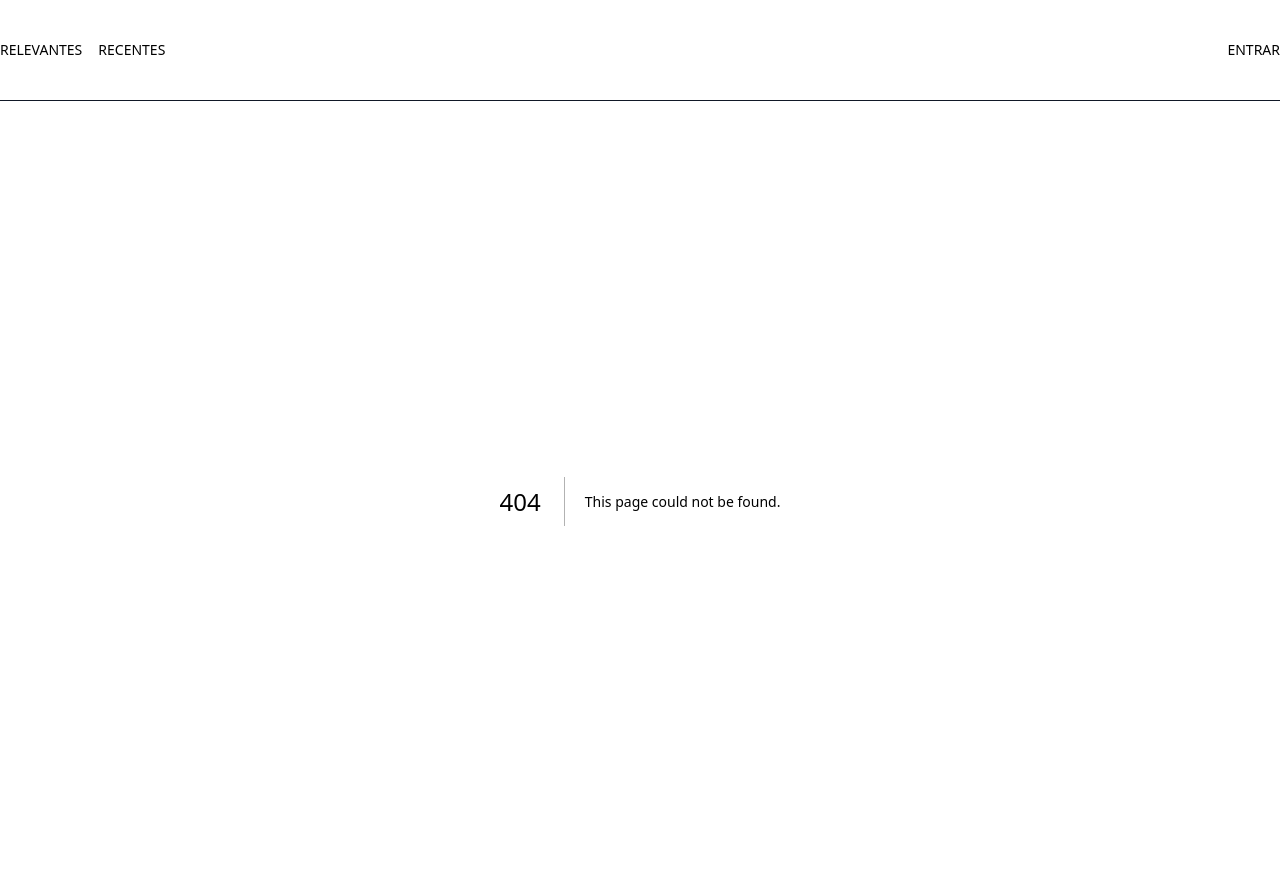
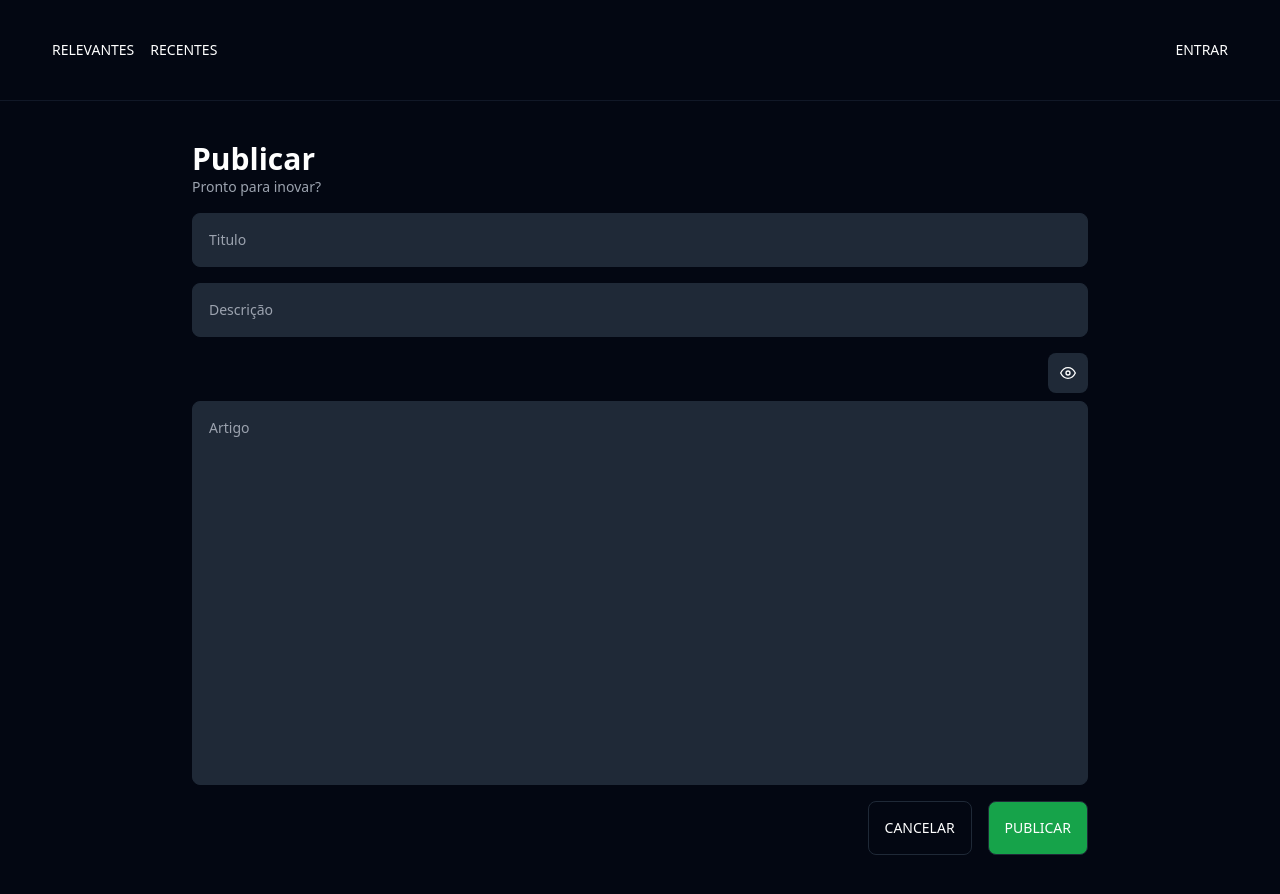
Before and after one commit to franklinST-05/my-tabnews.web, a Next.js app: page /publish in a window 1280 px wide. Before the commit this address had no page. Shown: the top 894 px of the page. After the commit the page ends 855 px from the top, so only its background shows below. Built offline with nearby package versions, Linux system fonts and the light colour scheme.

Commit message:
feat: editor publish

```diff
--- a/package.json
+++ b/package.json
@@ -13,14 +13,17 @@
     "@types/react": "18.2.13",
     "@types/react-dom": "18.2.6",
     "autoprefixer": "10.4.14",
+    "marked": "^5.1.0",
     "next": "13.4.7",
     "postcss": "8.4.24",
     "react": "18.2.0",
     "react-dom": "18.2.0",
+    "react-icons": "^4.10.1",
     "tailwindcss": "3.3.2",
     "typescript": "5.1.3"
   },
   "devDependencies": {
+    "@types/marked": "^5.0.0",
     "@typescript-eslint/eslint-plugin": "^5.60.0",
     "@typescript-eslint/parser": "^5.60.0",
     "eslint": "^8.43.0"
--- /dev/null
+++ b/src/components/Editor/index.tsx
@@ -0,0 +1,44 @@
+import { marked } from 'marked';
+import React, { ChangeEventHandler, useState } from 'react';
+import { FiEdit2, FiEye } from 'react-icons/fi';
+
+const Editor: React.FC = () => {
+
+    const [article, setArticle] = useState<string>('');
+    const [md, setMd] = useState<string>('');
+
+    const change:ChangeEventHandler<HTMLTextAreaElement> = ({ target }) => {
+        setArticle(target.value);
+        const parsed = marked(target.value, {
+            sanitize: true,
+        });
+        setMd(parsed);
+    };
+    const [editorMode, setEditorMode] = useState<boolean>(true);
+
+    return (
+        <div className="space-y-2">
+            <div className="flex items-center justify-end">
+                <button type="button" onClick={() => setEditorMode(!editorMode)} className="w-10 h-10 rounded-lg bg-gray-800 flex items-center justify-center">
+                    { editorMode ? <FiEye/> : <FiEdit2/> }
+                </button>
+            </div>
+            <div className=" block w-full h-96 p-4 text-sm text-white placeholder:text-gray-400 border border-gray-800 rounded-lg bg-gray-800">
+
+                {editorMode && (
+                    <textarea
+                        placeholder="Artigo"
+                        value={article}
+                        onChange={change}
+                        className="w-full h-full bg-transparent border-none outline-none resize-none"
+                    />
+                )}
+
+                {!editorMode && ( <div className="editor-markdown relative" dangerouslySetInnerHTML={{ __html:  md}}/> )}
+
+            </div>
+        </div>
+    );
+};
+
+export default Editor;
--- a/src/pages/_styles.css
+++ b/src/pages/_styles.css
@@ -8,7 +8,130 @@ body {
     color: #fff;
 }
 
-main {
+main,
+.container-app {
+    transition: padding 0.3s linear;
     padding-left: 52px;
     padding-right: 52px;
 }
+
+::-webkit-scrollbar {
+    width: 4px;
+}
+
+::-webkit-scrollbar-thumb {
+    background-color: #39425a;
+    border-radius: 10px;
+}
+
+@media screen and (max-width: 800px) {
+
+    .container-app,
+    main {
+        padding-left: 22px;
+        padding-right: 22px;
+    }
+}
+
+
+
+/* EDITOR MD */
+.editor-markdown {
+    position: relative;
+    height: max-content;
+    max-height: 100%;
+    overflow-y: scroll;
+}
+
+
+.editor-markdown * {
+    line-height: normal;
+}
+
+.editor-markdown h1 {
+    font-size: 2.5rem;
+    font-weight: bold;
+}
+
+.editor-markdown h2 {
+    font-size: 2rem;
+    font-weight: bold;
+}
+
+.editor-markdown h3 {
+    font-size: 1.8rem;
+    font-weight: bold;
+}
+
+.editor-markdown p {
+    margin-bottom: 1rem;
+}
+
+.editor-markdown em,
+.editor-markdown i {
+    font-style: italic;
+}
+
+.editor-markdown strong,
+.editor-markdown b {
+    font-weight: bold;
+}
+
+.editor-markdown a {
+    color: #007bff;
+    text-decoration: none;
+}
+
+.editor-markdown a:hover {
+    text-decoration: underline;
+}
+
+.editor-markdown img {
+    max-width: 100%;
+    height: auto;
+    border-radius: 10px;
+}
+
+.editor-markdown ul {
+    list-style-type: disc;
+    margin-bottom: 1rem;
+    padding-left: 2rem;
+}
+
+.editor-markdown ol {
+    list-style-type: decimal;
+    margin-bottom: 1rem;
+    padding-left: 2rem;
+}
+
+.editor-markdown blockquote {
+    border-left: 2px solid #ccc;
+    padding-left: 1rem;
+    margin-left: 0;
+}
+
+.editor-markdown code {
+    font-family: Consolas, monospace;
+    background-color: #f8f8f8;
+    padding: 2px 4px;
+    border-radius: 4px;
+}
+
+.editor-markdown pre {
+    background-color: #14171f;
+    padding: 1rem;
+    overflow-x: auto;
+    border-radius: 4px;
+}
+
+.editor-markdown pre code {
+    display: block;
+    background-color: transparent;
+    font-family: Consolas, monospace;
+}
+
+.editor-markdown hr {
+    border: none;
+    border-top: 1px solid #ccc;
+    margin: 1rem 0;
+}
--- /dev/null
+++ b/src/pages/publish/index.tsx
@@ -0,0 +1,34 @@
+import Button from '@/components/Button';
+import Editor from '@/components/Editor';
+import Input from '@/components/Input';
+import Head from 'next/head';
+import React from 'react';
+
+const PublishPage: React.FC = () => {
+
+    return (
+        <main>
+            <Head>
+                <title>Publicar · TabNews</title>
+            </Head>
+
+            <form className="w-full max-w-4xl mt-10 mx-auto space-y-4">
+                <div>
+                    <h1 className="font-bold text-3xl">Publicar</h1>
+                    <p className="text-sm text-gray-400">Pronto para inovar?</p>
+                </div>
+
+                <Input type="text" placeholder="Titulo" />
+                <Input type="text" placeholder="Descrição" />
+                <Editor/>
+
+                <div className="flex items-center justify-end gap-4">
+                    <Button className="max-w-max bg-transparent">Cancelar</Button>
+                    <Button className="max-w-max">Publicar</Button>
+                </div>
+            </form>
+        </main>
+    );
+};
+
+export default PublishPage;
```
Also changed, not shown: 1 other file (tests, documents, lock files or other folders).
